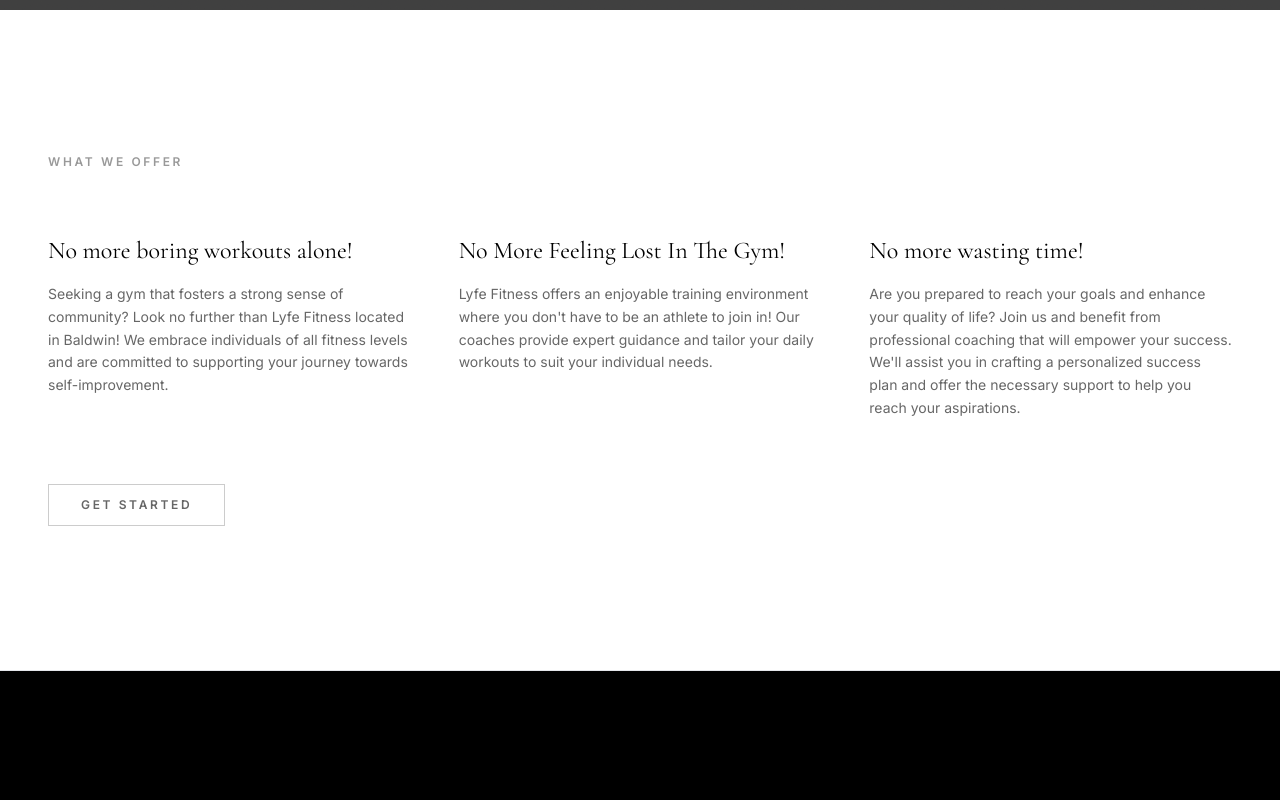
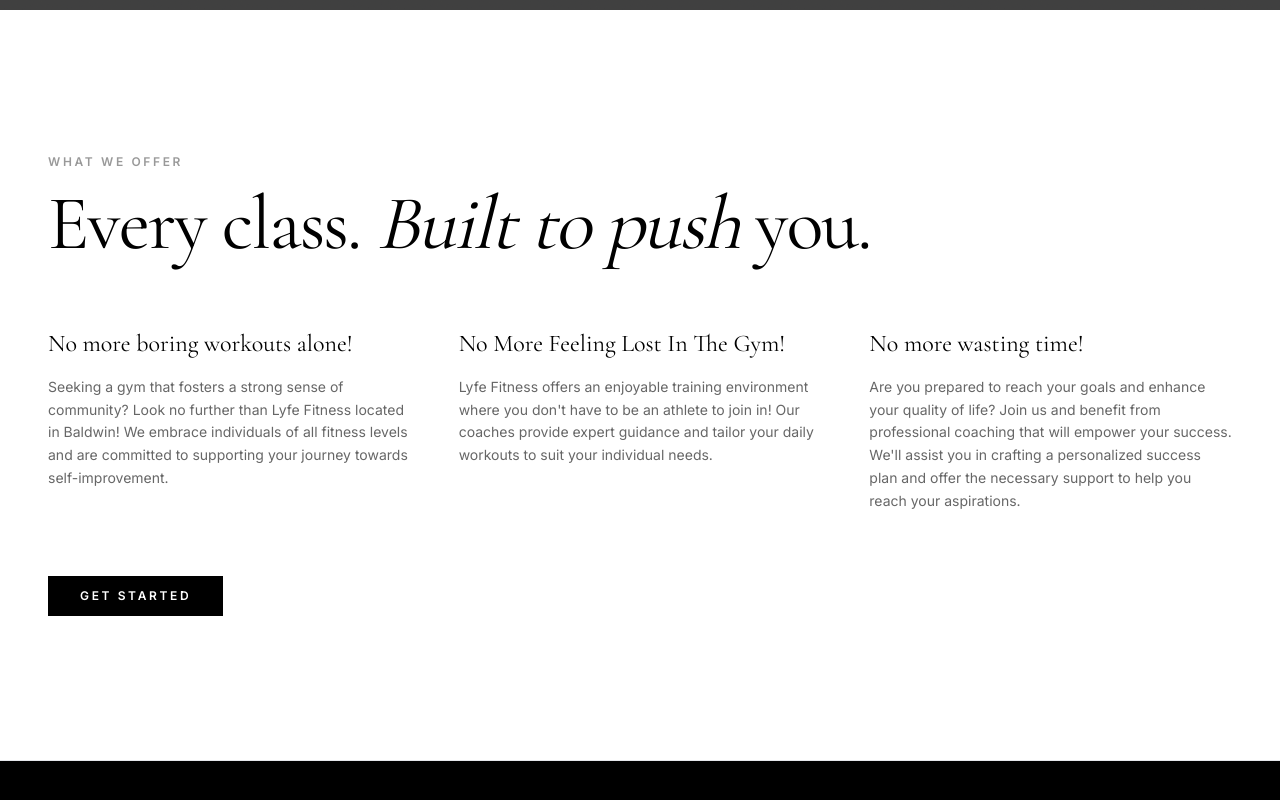
Before and after one commit to dfeleppa/lyfe, a Next.js app: page / in a window 1280 px wide. Shown: the part 510-1310 px from the top of the page. Built offline with nearby package versions, Linux system fonts and the light colour scheme; grey boxes are pictures that could not be loaded.

Commit message:
Restore section heading, black Get Started button in classes

```diff
--- a/src/app/page.tsx
+++ b/src/app/page.tsx
@@ -263,6 +263,10 @@
           <p className="mb-4 font-sans text-xs font-semibold uppercase tracking-widest text-black/40">
             What We Offer
           </p>
+          <h2 className="font-display text-[clamp(2.5rem,6vw,5rem)] font-normal leading-[1] tracking-display text-black">
+            Every class.{" "}
+            <em className="italic">Built to push</em> you.
+          </h2>
         </div>
 
         <div className="grid gap-12 md:grid-cols-3">
@@ -281,7 +285,7 @@
         <div className="mt-16 reveal">
           <a
             href="#trial"
-            className="inline-block border border-black/20 px-8 py-3 font-sans text-xs font-semibold uppercase tracking-widest text-black/60 transition hover:border-black/50 hover:text-black"
+            className="inline-block bg-black px-8 py-3 font-sans text-xs font-semibold uppercase tracking-widest text-white transition hover:bg-black/80"
           >
             Get Started
           </a>
```
